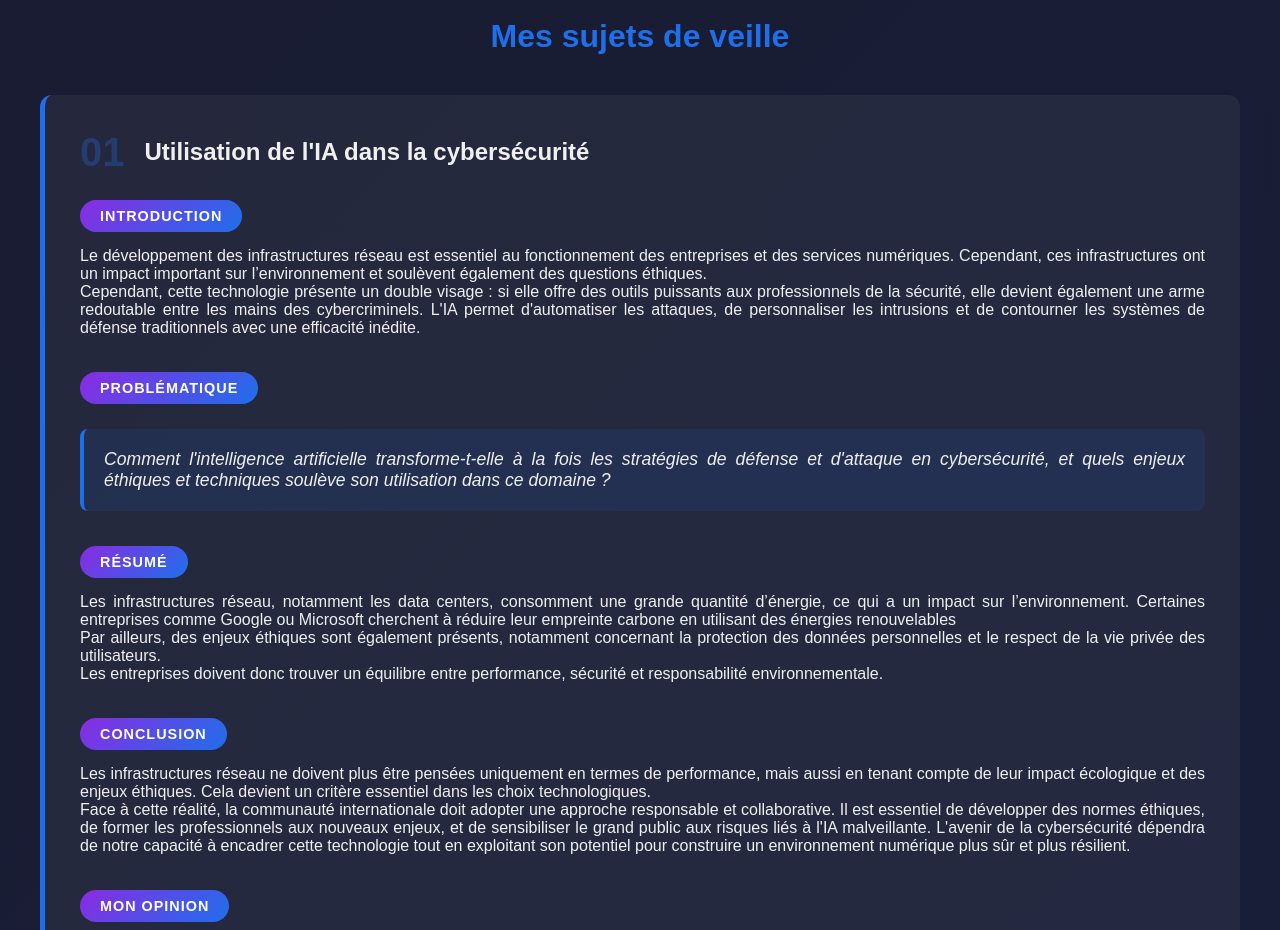
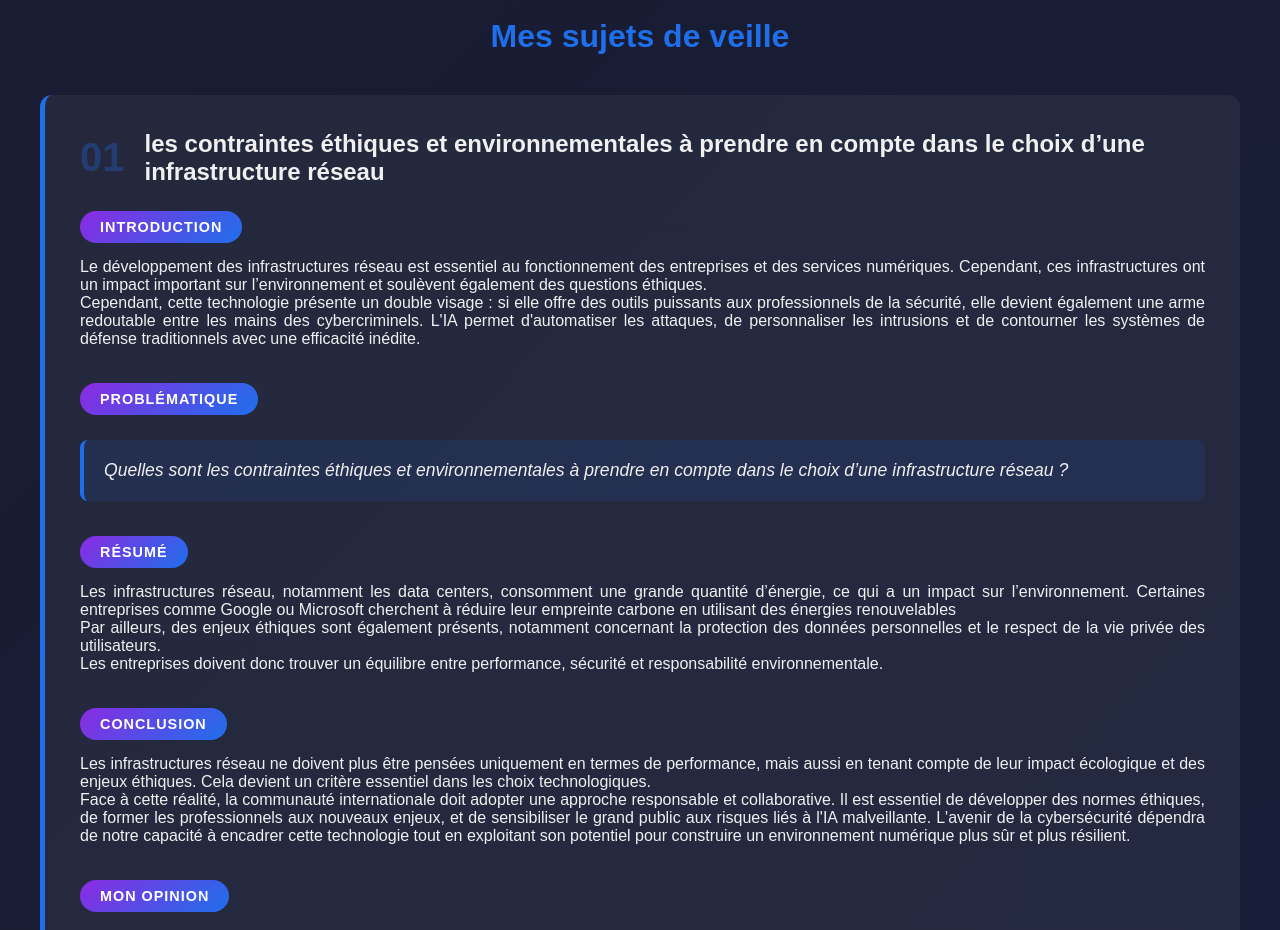
Before and after one commit to almamytoure5002-boop/momo.portfolio, a plain HTML site: page Veille_technologique.html in a window 1280 px wide. Shown: the part 2060-2990 px from the top of the page. Drawn offline with Linux system fonts and the light colour scheme.

Commit message:
pitieeee

```diff
--- a/Veille_technologique.html
+++ b/Veille_technologique.html
@@ -541,7 +541,7 @@
 				<div class="topic-card">
 					<div class="topic-header">
 						<span class="topic-number">01</span>
-						<h4 class="topic-title">Utilisation de l'IA dans la cybersécurité</h4>
+						<h4 class="topic-title">les contraintes éthiques et environnementales à prendre en compte dans le choix d’une infrastructure réseau</h4>
 					</div>
 
 					<!-- Introduction -->
@@ -559,7 +559,7 @@
 					<div class="content-section">
 						<span class="section-label">Problématique</span>
 						<div class="problematique-box">
-							Comment l'intelligence artificielle transforme-t-elle à la fois les stratégies de défense et d'attaque en cybersécurité, et quels enjeux éthiques et techniques soulève son utilisation dans ce domaine ?
+							Quelles sont les contraintes éthiques et environnementales à prendre en compte dans le choix d’une infrastructure réseau ?
 						</div>
 					</div>
 
```
Also changed, not shown: Epreuve E6.html (+1 -1 lines), Missions_v2.html (+2 -2 lines), 2 other files.
